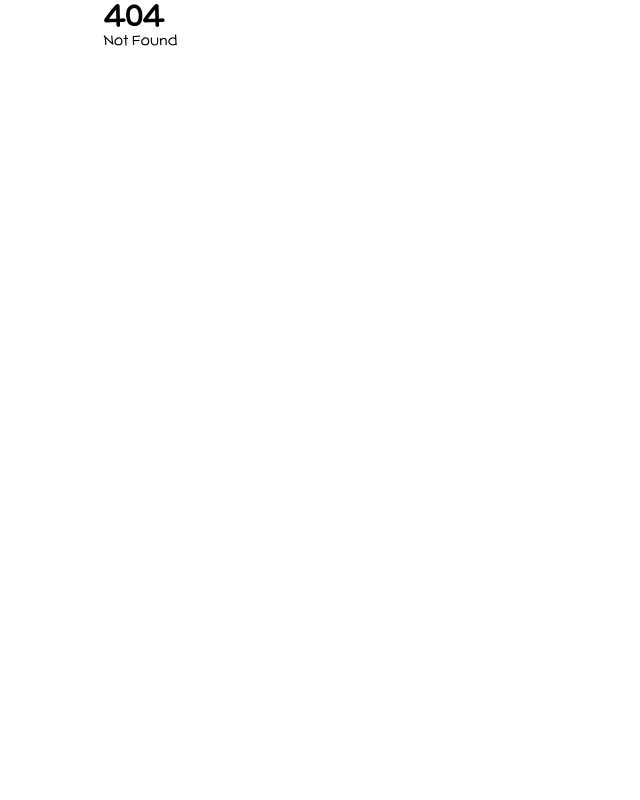
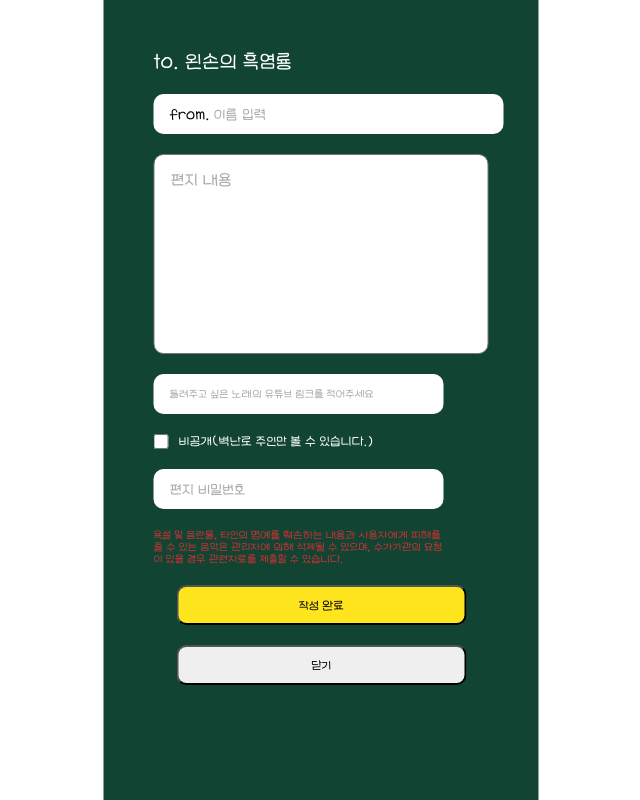
Before and after one commit to fullbloods/fireplace, a SvelteKit app: page /writeLetter in a window 1280 px wide. Before the commit this address had no page. Shown: the whole page, without its empty margins (319-959 px from the left). Built offline with nearby package versions, Linux system fonts and the light colour scheme.

Commit message:
편지 작성 페이지 제작 완료

```diff
--- /dev/null
+++ b/src/routes/writeLetter/+page.svelte
@@ -0,0 +1,172 @@
+<script lang="ts">
+	let firePlaceOwner = '왼손의 흑염룡';
+
+	const goBack = () => {
+		window.history.back();
+	};
+
+	const handleSubmit = (event: SubmitEvent) => {
+		event.preventDefault();
+		alert(`편지 작성이 완료 되었습니다!`);
+	};
+</script>
+
+<div class="writeLetterPageContainer">
+	<form onsubmit={handleSubmit} class="writeLetterContentsContainer">
+		<p class="firePlaceOwnerName">to. {firePlaceOwner}</p>
+		<div class="nameInputWrapper">
+			<span class="suffix">from. </span>
+			<input type="text" class="nameInput" placeholder="이름 입력" />
+		</div>
+		<textarea class="letterContent" placeholder="편지 내용"></textarea>
+		<input
+			type="text"
+			class="musicLinkInput"
+			placeholder="들려주고 싶은 노래의 유튜브 링크를 적어주세요"
+		/>
+		<div class="privateCheckWrapper">
+			<input type="checkbox" class="privateCheckBox" />
+			<p class="privateNotice">비공개(벽난로 주인만 볼 수 있습니다.)</p>
+		</div>
+		<input type="password" class="letterPasswordInput" placeholder="편지 비밀번호" />
+		<p class="warningMessage">
+			욕설 및 음란물, 타인의 명예를 훼손하는 내용과 사용자에게 피해를 줄 수 있는 음악은 관리자에
+			의해 삭제될 수 있으며, 수가기관의 요청이 있을 경우 관련자료를 제출할 수 있습니다.
+		</p>
+		<div class="btnContainer">
+			<button type="submit" class="submitBtn">작성 완료</button>
+			<button type="button" class="closeBtn" onclick={goBack}>닫기</button>
+		</div>
+	</form>
+</div>
+
+<style>
+	.writeLetterPageContainer {
+		background-color: #114433;
+		color: #fff;
+		display: flex;
+		align-items: start;
+		justify-content: center;
+		width: 100%;
+		height: 100vh;
+	}
+
+	.writeLetterContentsContainer {
+		display: flex;
+		flex-direction: column;
+		gap: 20px;
+		padding: 50px;
+	}
+
+	.firePlaceOwnerName {
+		width: 147px;
+		height: 24px;
+		font-size: 22px;
+	}
+
+	.nameInputWrapper {
+		background-color: #fff;
+		display: flex;
+		align-items: center;
+		gap: 4px;
+		border-radius: 10px;
+		width: 290px;
+		height: 40px;
+	}
+
+	.suffix {
+		color: #000;
+		margin-left: 16px;
+	}
+
+	.nameInput {
+		background-color: #fff;
+		display: flex;
+		align-items: center;
+		gap: 4px;
+		border-radius: 10px;
+		width: 290px;
+		height: 40px;
+		border: none;
+		font-size: 16px;
+		outline: none;
+	}
+
+	.letterContent {
+		width: 100%;
+		height: 200px;
+		padding: 16px;
+		font-size: 18px;
+		border-radius: 10px;
+		resize: none;
+		outline: none;
+	}
+
+	.musicLinkInput {
+		width: 290px;
+		height: 40px;
+		border: none;
+		font-size: 12px;
+		padding-left: 16px;
+		border-radius: 10px;
+		outline: none;
+	}
+
+	.privateCheckWrapper {
+		display: flex;
+		gap: 10px;
+	}
+
+	.privateCheckBox {
+		width: 15px;
+		height: 15px;
+		background-color: #289e77;
+	}
+
+	.privateNotice {
+		font-size: 14px;
+	}
+
+	.letterPasswordInput {
+		background-color: #fff;
+		display: flex;
+		align-items: center;
+		gap: 4px;
+		border-radius: 10px;
+		width: 290px;
+		height: 40px;
+		border: none;
+		font-size: 16px;
+		outline: none;
+		padding-left: 16px;
+	}
+
+	.warningMessage {
+		width: 290px;
+		font-size: 12px;
+		color: #cb3232;
+	}
+
+	.btnContainer {
+		display: flex;
+		flex-direction: column;
+		justify-content: center;
+		align-items: center;
+		gap: 20px;
+	}
+
+	.submitBtn {
+		width: 290px;
+		height: 40px;
+		background-color: #ffe51e;
+		color: #000;
+		border-radius: 10px;
+	}
+
+	.closeBtn {
+		width: 290px;
+		height: 40px;
+		color: #000;
+		border-radius: 10px;
+	}
+</style>
```
